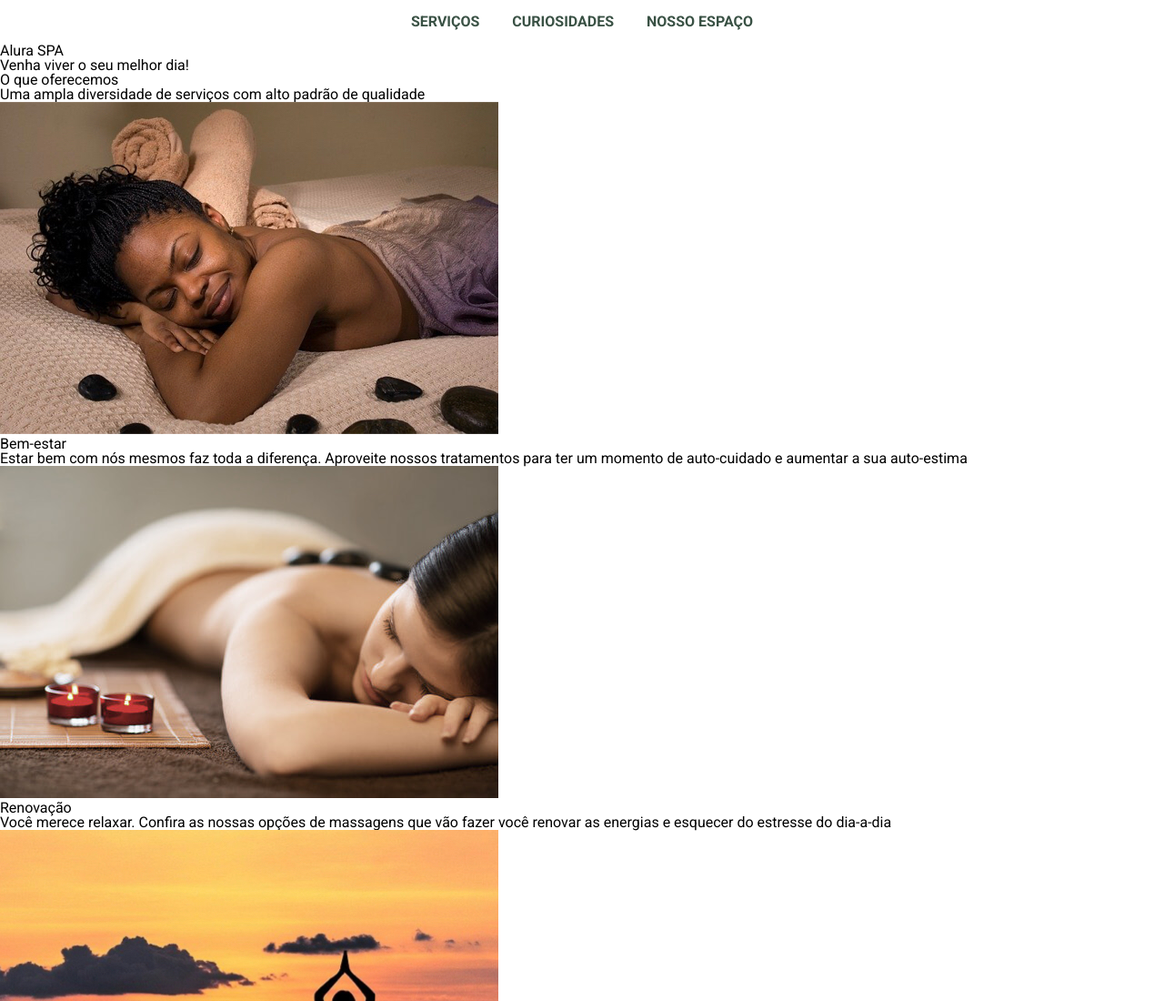
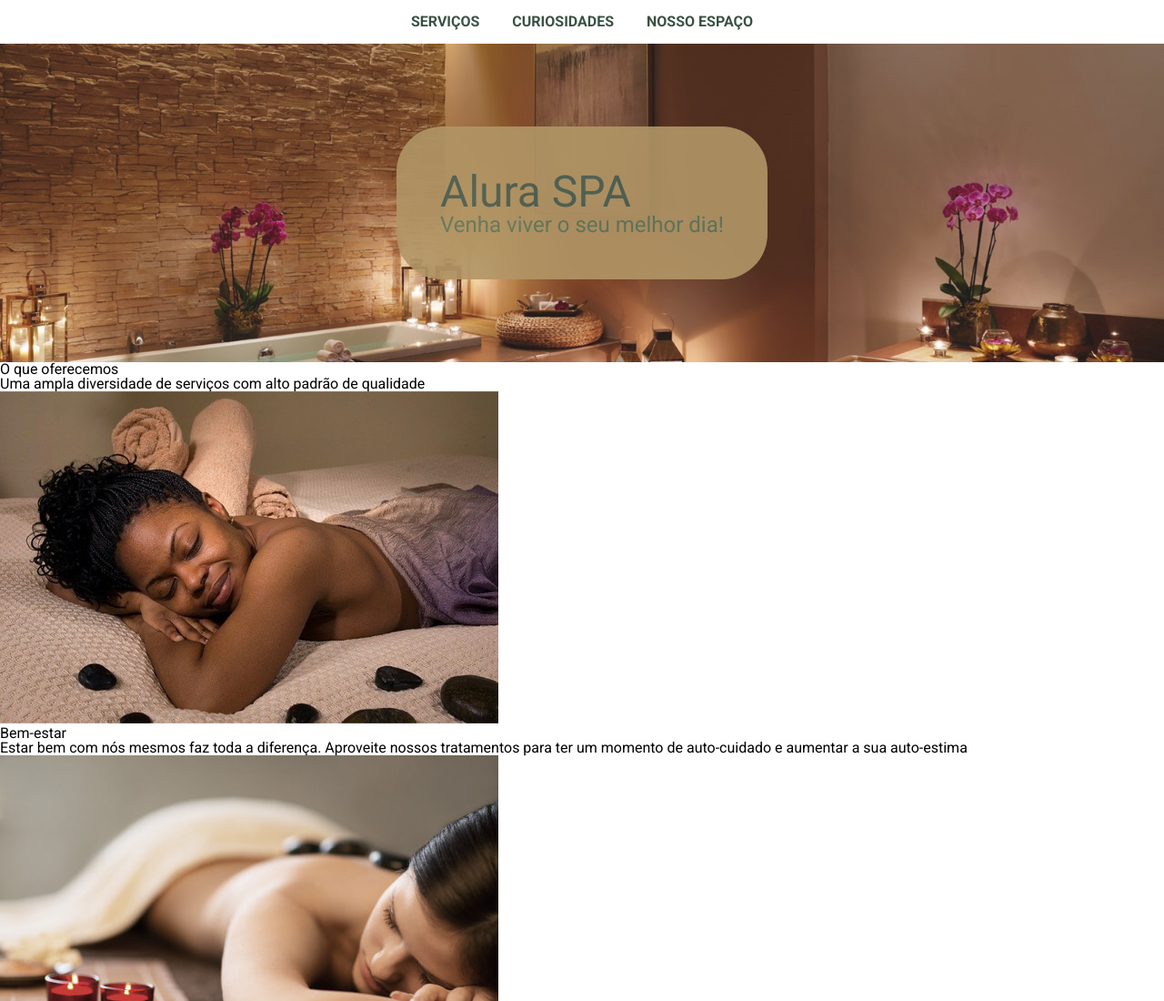
Before and after one commit to brinkedo/AluraSpa, a plain HTML site: page index.html in a window 1280 px wide. Shown: the top 1100 px of the page at 91% size. Drawn offline with nearby package versions, Linux system fonts and the light colour scheme.

Commit message:
Inclusão Banner

```diff
--- a/index.html
+++ b/index.html
@@ -35,8 +35,8 @@
                 </li>
             </ul>
         </nav>
-        <section>
-            <div>
+        <section class="banner">
+            <div class="inner-banner">
                 <h1>Alura SPA</h1>
                 <h2>Venha viver o seu melhor dia!</h2>
             </div>
--- a/styles/abstract/_variables.scss
+++ b/styles/abstract/_variables.scss
@@ -5,3 +5,6 @@ $fonte: 'Roboto', sans-serif;
 $cor-primaria: #395144;
 $cor-secundaria: #4E6C50;
 $cor-terciaria: #AA8B56;
+
+// Tamanho Fonte
+$tamanho-do-texto: 3rem;
--- /dev/null
+++ b/styles/components/_banner.scss
@@ -0,0 +1,25 @@
+@import '../abstract/variables';
+
+.banner{
+    background: url(../../imagens/banner.jpeg) 27% center no-repeat;
+    min-height: 350px;
+    background-size: cover;
+    display: flex;
+    justify-content: center;
+    align-items: center;
+    opacity: 0.9;
+    .inner-banner{
+        padding: 3rem;
+        background-color: $cor-terciaria;
+        opacity: 0.9;
+        border-radius: 50px;
+        h1{
+            font-size: $tamanho-do-texto;
+            color: $cor-primaria;
+        }
+        h2{
+            font-size: $tamanho-do-texto / 2;
+            color: $cor-secundaria;
+        }
+    }
+}
--- a/styles/style.scss
+++ b/styles/style.scss
@@ -1,2 +1,3 @@
 @import './abstract/base';
 @import './components/navbar';
+@import './components/banner';
```
Also changed, not shown: styles/style.css, 1 other file.
